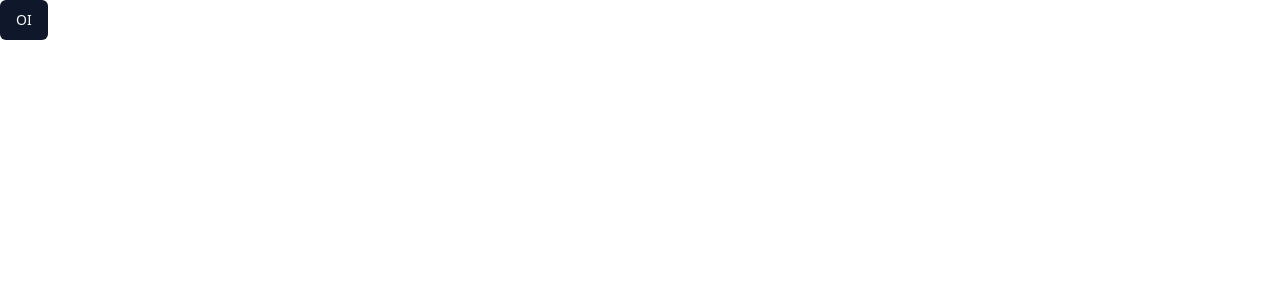
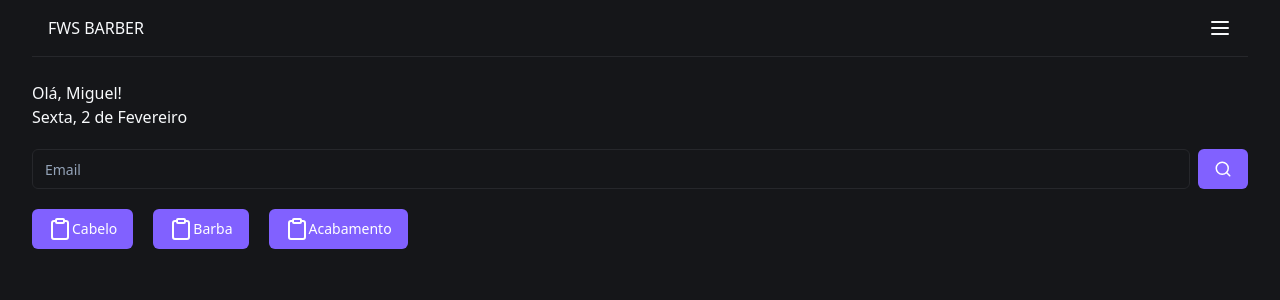
Before and after one commit to witnneyg/WitBarber, a React (Vite) app in the folder front-end/: page / in a window 1280 px wide. Shown: the top 300 px of the page. Built offline with nearby package versions, Linux system fonts and the light colour scheme.

Commit message:
feat: add initial header and home page

```diff
--- a/front-end/src/App.tsx
+++ b/front-end/src/App.tsx
@@ -1,10 +1,9 @@
-import "./App.css";
-import { Button } from "@/components/ui/button";
+import { HomePage } from "./pages/homePage";
 
 function App() {
   return (
-    <div className="">
-      <Button>OI</Button>
+    <div>
+      <HomePage />
     </div>
   );
 }
--- /dev/null
+++ b/front-end/src/components/header.tsx
@@ -0,0 +1,12 @@
+import { MenuIcon } from "lucide-react";
+
+export function Header() {
+  return (
+    <div className=" flex justify-between border-b p-4 items-center ">
+      <div>FWS BARBER</div>
+      <div>
+        <MenuIcon />
+      </div>
+    </div>
+  );
+}
--- /dev/null
+++ b/front-end/src/components/search.tsx
@@ -0,0 +1,14 @@
+import { SearchIcon } from "lucide-react";
+import { Button } from "./ui/button";
+import { Input } from "./ui/input";
+
+export function Search() {
+  return (
+    <div className="flex w-full items-center space-x-2">
+      <Input type="email" placeholder="Email" />
+      <Button type="submit">
+        <SearchIcon size={18} />
+      </Button>
+    </div>
+  );
+}
--- /dev/null
+++ b/front-end/src/components/ui/input.tsx
@@ -0,0 +1,25 @@
+import * as React from "react"
+
+import { cn } from "@/lib/utils"
+
+export interface InputProps
+  extends React.InputHTMLAttributes<HTMLInputElement> {}
+
+const Input = React.forwardRef<HTMLInputElement, InputProps>(
+  ({ className, type, ...props }, ref) => {
+    return (
+      <input
+        type={type}
+        className={cn(
+          "flex h-10 w-full rounded-md border border-input bg-background px-3 py-2 text-sm ring-offset-background file:border-0 file:bg-transparent file:text-sm file:font-medium placeholder:text-muted-foreground focus-visible:outline-none focus-visible:ring-2 focus-visible:ring-ring focus-visible:ring-offset-2 disabled:cursor-not-allowed disabled:opacity-50",
+          className
+        )}
+        ref={ref}
+        {...props}
+      />
+    )
+  }
+)
+Input.displayName = "Input"
+
+export { Input }
--- a/front-end/src/index.css
+++ b/front-end/src/index.css
@@ -3,67 +3,47 @@
 @tailwind utilities;
 
 @layer base {
-  :root {
-    --background: 0 0% 100%;
-    --foreground: 222.2 84% 4.9%;
-    --card: 0 0% 100%;
-    --card-foreground: 222.2 84% 4.9%;
-    --popover: 0 0% 100%;
-    --popover-foreground: 222.2 84% 4.9%;
-    --primary: 222.2 47.4% 11.2%;
-    --primary-foreground: 210 40% 98%;
-    --secondary: 210 40% 96.1%;
-    --secondary-foreground: 222.2 47.4% 11.2%;
-    --muted: 210 40% 96.1%;
-    --muted-foreground: 215.4 16.3% 46.9%;
-    --accent: 210 40% 96.1%;
-    --accent-foreground: 222.2 47.4% 11.2%;
-    --destructive: 0 84.2% 60.2%;
+  .dark {
+    --background: 225 9% 9%;
+    --foreground: 210 40% 98%;
+
+    --card: 228 9% 11%;
+    --card-foreground: 210 40% 98%;
+
+    --popover: 228 9% 11%;
+    --popover-foreground: 210 40% 98%;
+
+    --primary: 252 100% 69%;
+    --primary-foreground: 0 0% 100%;
+
+    --secondary: 228 6% 16%;
+    --secondary-foreground: 210 40% 98%;
+
+    --muted: 228 6% 16%;
+    --muted-foreground: 215 20.2% 65.1%;
+
+    --accent: 228 6% 16%;
+    --accent-foreground: 210 40% 98%;
+
+    --destructive: 0 84% 60%;
     --destructive-foreground: 210 40% 98%;
-    --border: 214.3 31.8% 91.4%;
-    --input: 214.3 31.8% 91.4%;
-    --ring: 222.2 84% 4.9%;
+
+    --border: 228 6% 16%;
+    --input: 228 6% 16%;
+    --ring: 212.7 26.8% 83.9%;
+
     --radius: 0.5rem;
-    --chart-1: 12 76% 61%;
-    --chart-2: 173 58% 39%;
-    --chart-3: 197 37% 24%;
-    --chart-4: 43 74% 66%;
-    --chart-5: 27 87% 67%;
-  }
-
-  .dark {
-    --background: 222.2 84% 4.9%;
-    --foreground: 210 40% 98%;
-    --card: 222.2 84% 4.9%;
-    --card-foreground: 210 40% 98%;
-    --popover: 222.2 84% 4.9%;
-    --popover-foreground: 210 40% 98%;
-    --primary: 210 40% 98%;
-    --primary-foreground: 222.2 47.4% 11.2%;
-    --secondary: 217.2 32.6% 17.5%;
-    --secondary-foreground: 210 40% 98%;
-    --muted: 217.2 32.6% 17.5%;
-    --muted-foreground: 215 20.2% 65.1%;
-    --accent: 217.2 32.6% 17.5%;
-    --accent-foreground: 210 40% 98%;
-    --destructive: 0 62.8% 30.6%;
-    --destructive-foreground: 210 40% 98%;
-    --border: 217.2 32.6% 17.5%;
-    --input: 217.2 32.6% 17.5%;
-    --ring: 212.7 26.8% 83.9%;
-    --chart-1: 220 70% 50%;
-    --chart-2: 160 60% 45%;
-    --chart-3: 30 80% 55%;
-    --chart-4: 280 65% 60%;
-    --chart-5: 340 75% 55%;
   }
 }
 
 @layer base {
   * {
-    @apply border-border;
+    @apply border-border antialiased;
+  }
+  html {
+    @apply h-full;
   }
   body {
-    @apply bg-background text-foreground;
+    @apply h-full bg-background text-foreground;
   }
 }
--- a/front-end/src/main.tsx
+++ b/front-end/src/main.tsx
@@ -1,10 +1,12 @@
-import { StrictMode } from 'react'
-import { createRoot } from 'react-dom/client'
-import App from './App.tsx'
-import './index.css'
+import { StrictMode } from "react";
+import { createRoot } from "react-dom/client";
+import App from "./App.tsx";
+import "./index.css";
 
-createRoot(document.getElementById('root')!).render(
+document.documentElement.classList.add("dark");
+
+createRoot(document.getElementById("root")!).render(
   <StrictMode>
     <App />
-  </StrictMode>,
-)
+  </StrictMode>
+);
--- /dev/null
+++ b/front-end/src/pages/components/home.tsx
@@ -0,0 +1,39 @@
+import { Search } from "@/components/search";
+import { Button } from "@/components/ui/button";
+import { Clipboard } from "lucide-react";
+
+export function Home() {
+  return (
+    <div className="flex flex-col mt-6 gap-5 ">
+      <div>
+        <h1 >
+          Olá, <span>Miguel!</span>
+        </h1>
+        <span>Sexta, 2 de Fevereiro</span>
+      </div>
+      <div className="">
+        <Search />
+      </div>
+      <div className="flex gap-5">
+        <div className="flex gap-2 items-center">
+          <Button>
+            <Clipboard />
+            Cabelo
+          </Button>
+        </div>
+        <div className="flex gap-2 items-center">
+          <Button>
+            <Clipboard />
+            Barba
+          </Button>
+        </div>
+        <div className="flex gap-2 items-center">
+          <Button>
+            <Clipboard />
+            Acabamento
+          </Button>
+        </div>
+      </div>
+    </div>
+  );
+}
--- /dev/null
+++ b/front-end/src/pages/homePage.tsx
@@ -0,0 +1,11 @@
+import { Header } from "@/components/header";
+import { Home } from "./components/home";
+
+export function HomePage() {
+  return (
+    <div className="container mx-auto ">
+      <Header />
+      <Home />
+    </div>
+  );
+}
--- a/front-end/tailwind.config.js
+++ b/front-end/tailwind.config.js
@@ -2,10 +2,10 @@
 module.exports = {
   darkMode: ["class"],
   content: [
-    './pages/**/*.{ts,tsx}',
-    './components/**/*.{ts,tsx}',
-    './app/**/*.{ts,tsx}',
-    './src/**/*.{ts,tsx}',
+    "./pages/**/*.{ts,tsx}",
+    "./components/**/*.{ts,tsx}",
+    "./app/**/*.{ts,tsx}",
+    "./src/**/*.{ts,tsx}",
   ],
   prefix: "",
   theme: {
@@ -18,6 +18,7 @@ module.exports = {
     },
     extend: {
       colors: {
+        primaryBlack: "#141518",
         border: "hsl(var(--border))",
         input: "hsl(var(--input))",
         ring: "hsl(var(--ring))",
@@ -74,4 +75,4 @@ module.exports = {
     },
   },
   plugins: [require("tailwindcss-animate")],
-}
+};
```
Also changed, not shown: front-end/src/App.css (deleted).
